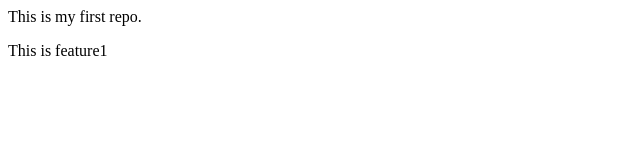
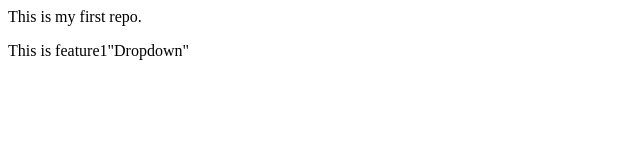
Before and after one commit to wasim9658/localrepo, a plain HTML site: page index.html in a window 1280 px wide. Shown: the full height of the page, 0-640 px from the left. Drawn offline with Linux system fonts and the light colour scheme.

```diff
--- a/index.html
+++ b/index.html
@@ -1,2 +1,2 @@
 <p>This is my first repo.</p>
-<p>This is feature1</p>
+<p>This is feature1"Dropdown"</p>
```
